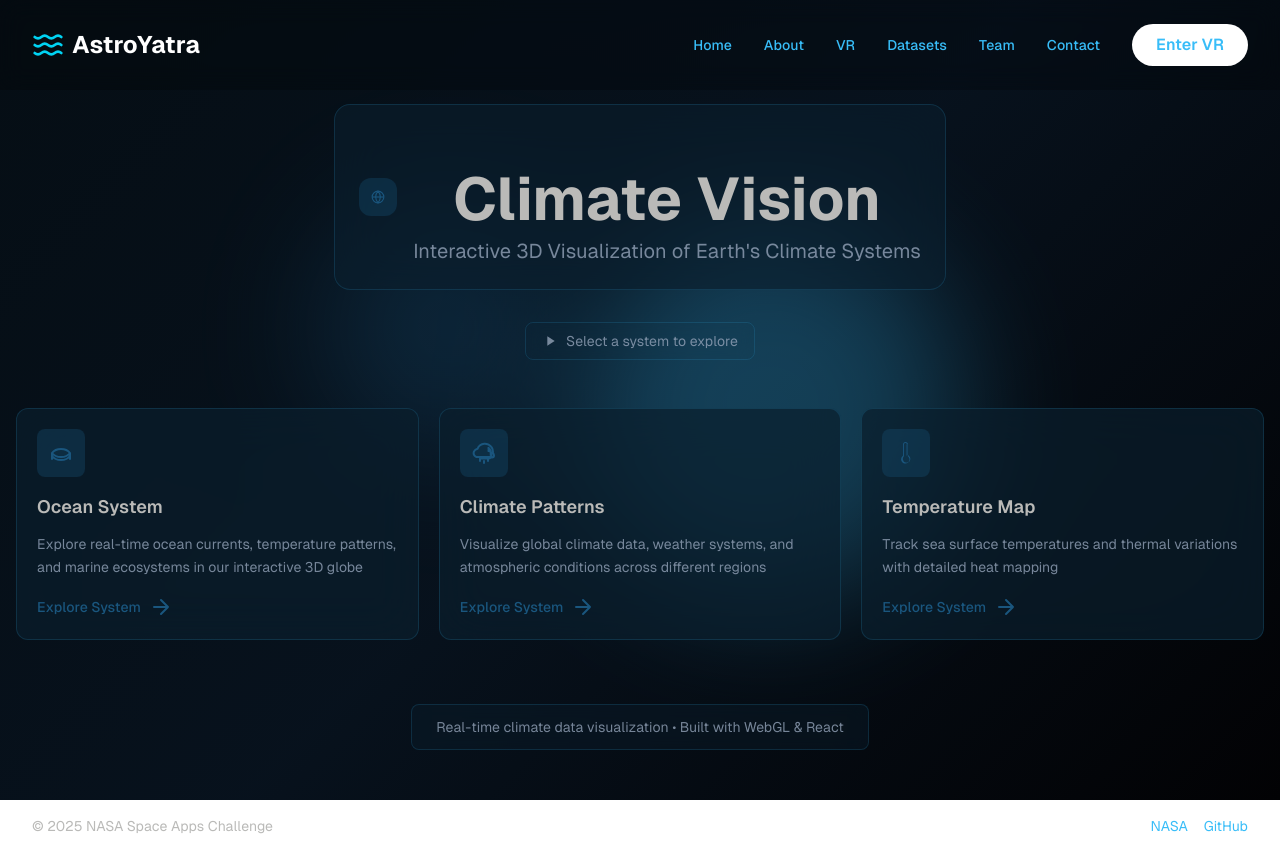
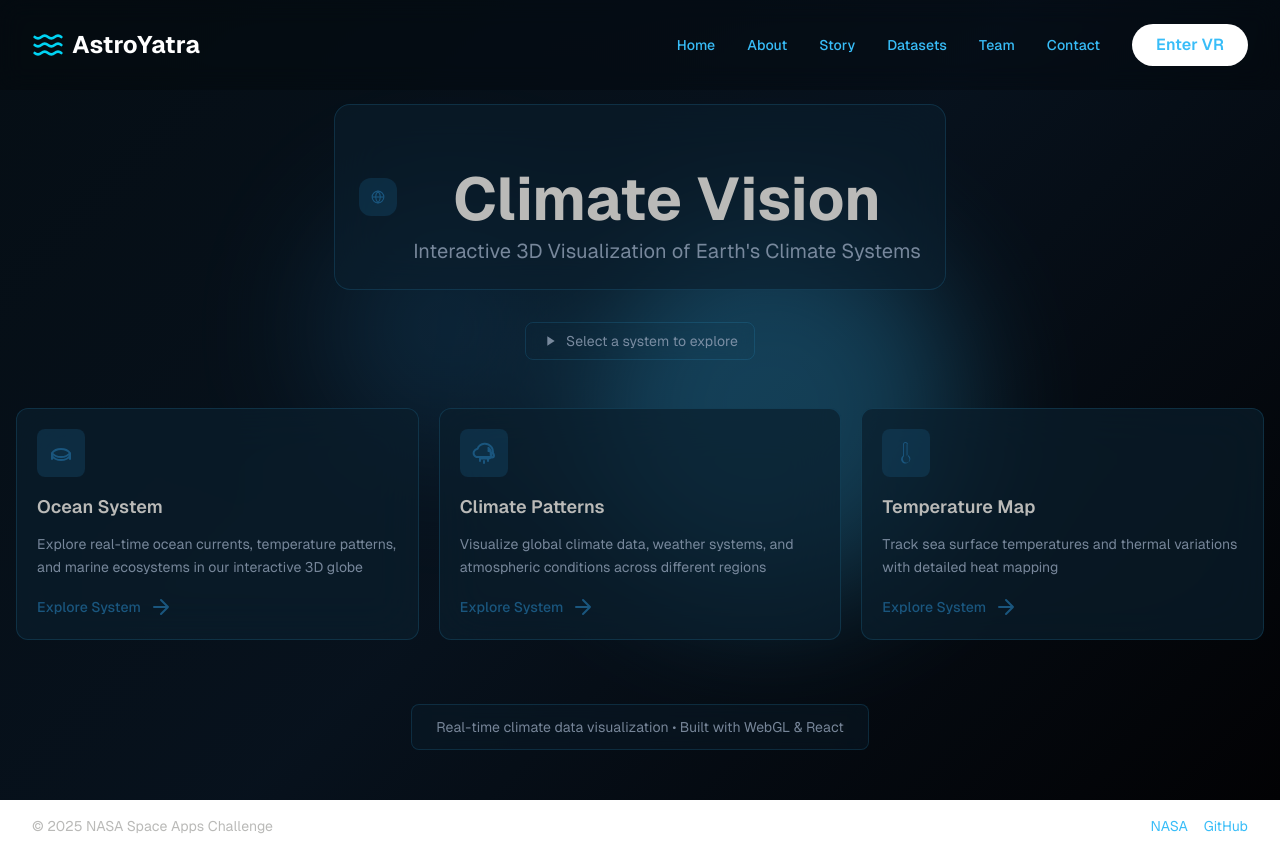
Before and after one commit to pradipbhatt/nasa-vr-hackathon, a Next.js app: page / in a window 1280 px wide. Built offline with nearby package versions, Linux system fonts and the light colour scheme.

Commit message:
add:story section

```diff
--- a/src/app/components/ClientNavWrapper.tsx
+++ b/src/app/components/ClientNavWrapper.tsx
@@ -26,7 +26,7 @@ export default function ClientNavWrapper({ children, hideOnPaths = ["/vr"] }: Pr
           links={[
             { href: "/", label: "Home" },
             { href: "/about", label: "About" },
-            { href: "/vr", label: "VR" },
+            { href: "/story/chapter1", label: "Story" },
             { href: "/datasets", label: "Datasets" },
             { href: "/team", label: "Team" },
             { href: "/contact", label: "Contact" },
```
